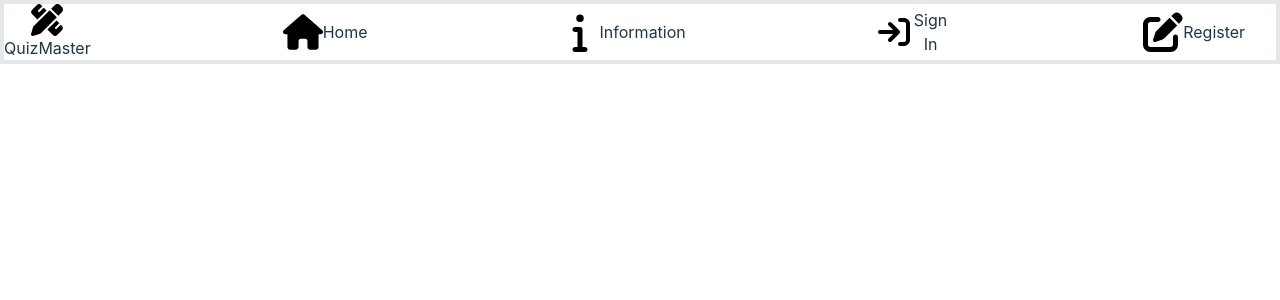
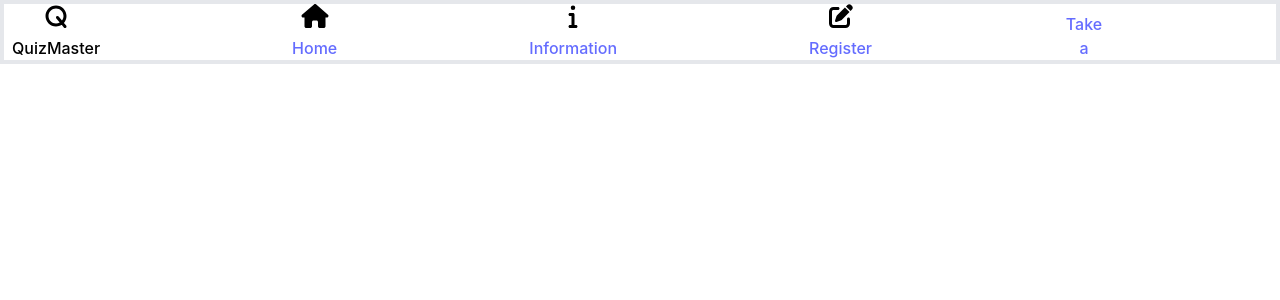
Before and after one commit to QuizMasterInc/QuizMaster, a React (Vite) app: page / in a window 1280 px wide. Shown: the top 300 px of the page. Built offline with nearby package versions, Linux system fonts and the light colour scheme.

Commit message:
small changes.

```diff
--- a/src/components/NavBar.jsx
+++ b/src/components/NavBar.jsx
@@ -5,34 +5,35 @@ import SignIn from "./icons/SignIn";
 import Register from "./icons/Register";
 import School from "./icons/School";
 import PenRuler from "./icons/PenRuler";
+import Q from "./icons/Q";
 
 export default function NavBar() {
     return(
-        <div className="fixed top-0 left-0 flex flex-row w-screen h-16 space-x-48 border-4 border-gray-200">
-            <div className="flex flex-col items-center">
-                <PenRuler />
-                <p>QuizMaster</p>
+        <div className="fixed top-0 left-0 flex flex-row w-screen h-16 space-x-48 overflow-auto border-4 border-gray-200">
+            <div className="flex flex-col items-center pl-2 space-y-2">
+                <Q />
+                <a className="text-black hover:text-red-400"><p>QuizMaster</p></a>
             </div>
-            <div className="flex flex-row items-center">
+            <div className="flex flex-col items-center space-y-2">
                 <House />
-                <p>Home</p>
+                <a><p>Home</p></a>
             </div>
-            <div className="flex flex-row items-center">
+            <div className="flex flex-col items-center space-y-2">
                 <Info />
-                <p>Information</p>
+                <a><p>Information</p></a>
             </div>
-            <div className="flex flex-row items-center">
-                <SignIn />
+            <div className="flex flex-col items-center space-y-2">
+                <Register />
+                <a><p>Register</p></a>
+            </div>
+            <div className="flex flex-col items-center space-y-2">
+                <School />
+                <a><p>Take a Quiz!</p></a>
+            </div>
+            <button className="flex flex-row items-center m-2 space-x-2">
+                <SignIn className="w-10 h-10"/>
                 <p>Sign In</p>
-            </div>
-            <div className="flex flex-row items-center">
-                <Register />
-                <p>Register</p>
-            </div>
-            <div className="flex flex-row items-center">
-                <School />
-                <p>Take a Quiz!</p>
-            </div>
+            </button>
         </div>
     )
 }
--- /dev/null
+++ b/src/components/icons/Q.jsx
@@ -0,0 +1,7 @@
+import React from "react";
+
+export default function Q(){
+    return (
+        <svg className="w-10 h-10" xmlns="http://www.w3.org/2000/svg" viewBox="0 0 448 512"><path d="M64 256c0 88.4 71.6 160 160 160c28.9 0 56-7.7 79.4-21.1l-72-86.4c-11.3-13.6-9.5-33.8 4.1-45.1s33.8-9.5 45.1 4.1l70.9 85.1C371.9 325.8 384 292.3 384 256c0-88.4-71.6-160-160-160S64 167.6 64 256zM344.9 444.6C310 467 268.5 480 224 480C100.3 480 0 379.7 0 256S100.3 32 224 32s224 100.3 224 224c0 56.1-20.6 107.4-54.7 146.7l47.3 56.8c11.3 13.6 9.5 33.8-4.1 45.1s-33.8 9.5-45.1-4.1l-46.6-55.9z"/></svg>
+    )
+}
--- a/src/components/icons/SignIn.jsx
+++ b/src/components/icons/SignIn.jsx
@@ -2,6 +2,6 @@ import React from "react";
 
 export default function SignIn(){
     return (
-        <svg className="w-10 h-10" xmlns="http://www.w3.org/2000/svg" viewBox="0 0 512 512"><path d="M352 96l64 0c17.7 0 32 14.3 32 32l0 256c0 17.7-14.3 32-32 32l-64 0c-17.7 0-32 14.3-32 32s14.3 32 32 32l64 0c53 0 96-43 96-96l0-256c0-53-43-96-96-96l-64 0c-17.7 0-32 14.3-32 32s14.3 32 32 32zm-9.4 182.6c12.5-12.5 12.5-32.8 0-45.3l-128-128c-12.5-12.5-32.8-12.5-45.3 0s-12.5 32.8 0 45.3L242.7 224 32 224c-17.7 0-32 14.3-32 32s14.3 32 32 32l210.7 0-73.4 73.4c-12.5 12.5-12.5 32.8 0 45.3s32.8 12.5 45.3 0l128-128z"/></svg>
+        <svg className="w-10 h-10" xmlns="http://www.w3.org/2000/svg" viewBox="0 0 512 512"><path d="M399 384.2C376.9 345.8 335.4 320 288 320H224c-47.4 0-88.9 25.8-111 64.2c35.2 39.2 86.2 63.8 143 63.8s107.8-24.7 143-63.8zM0 256a256 256 0 1 1 512 0A256 256 0 1 1 0 256zm256 16a72 72 0 1 0 0-144 72 72 0 1 0 0 144z"/></svg>
     )
 }
```
